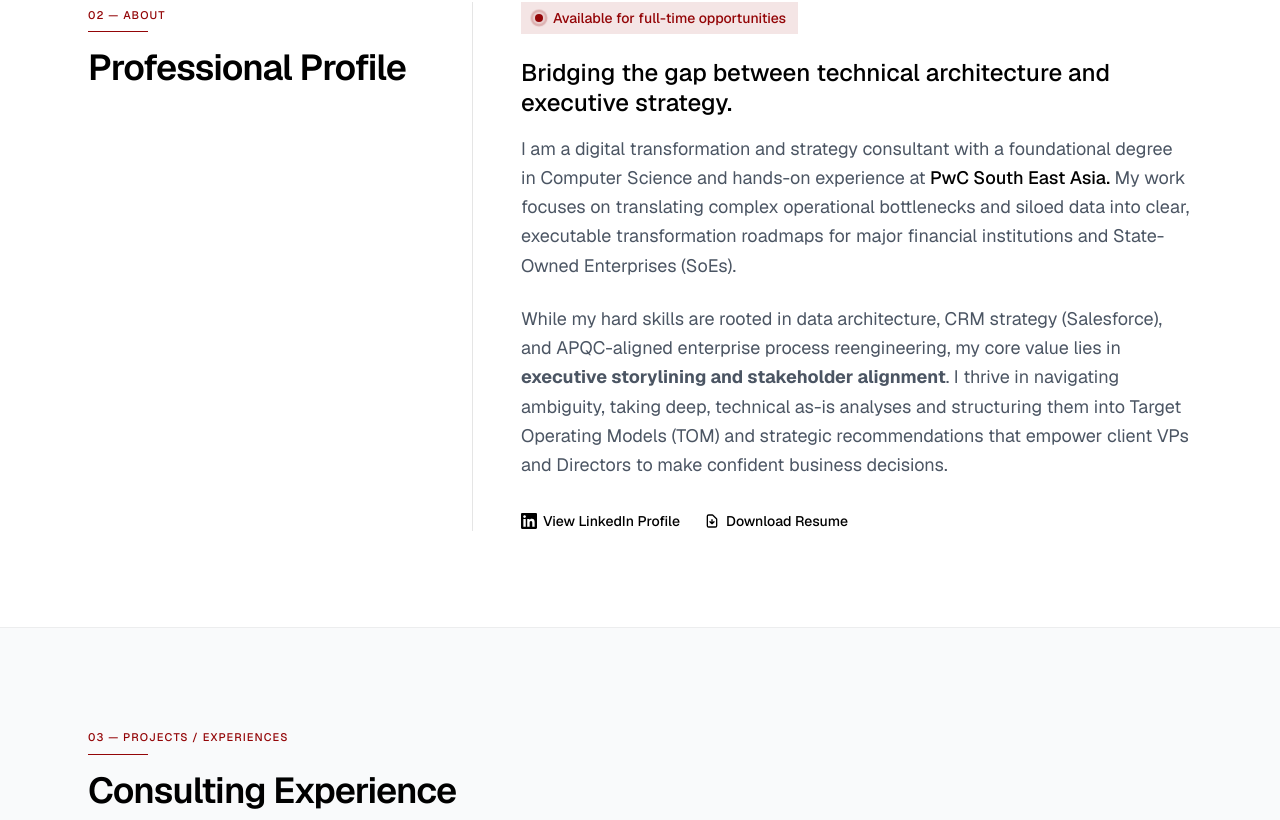
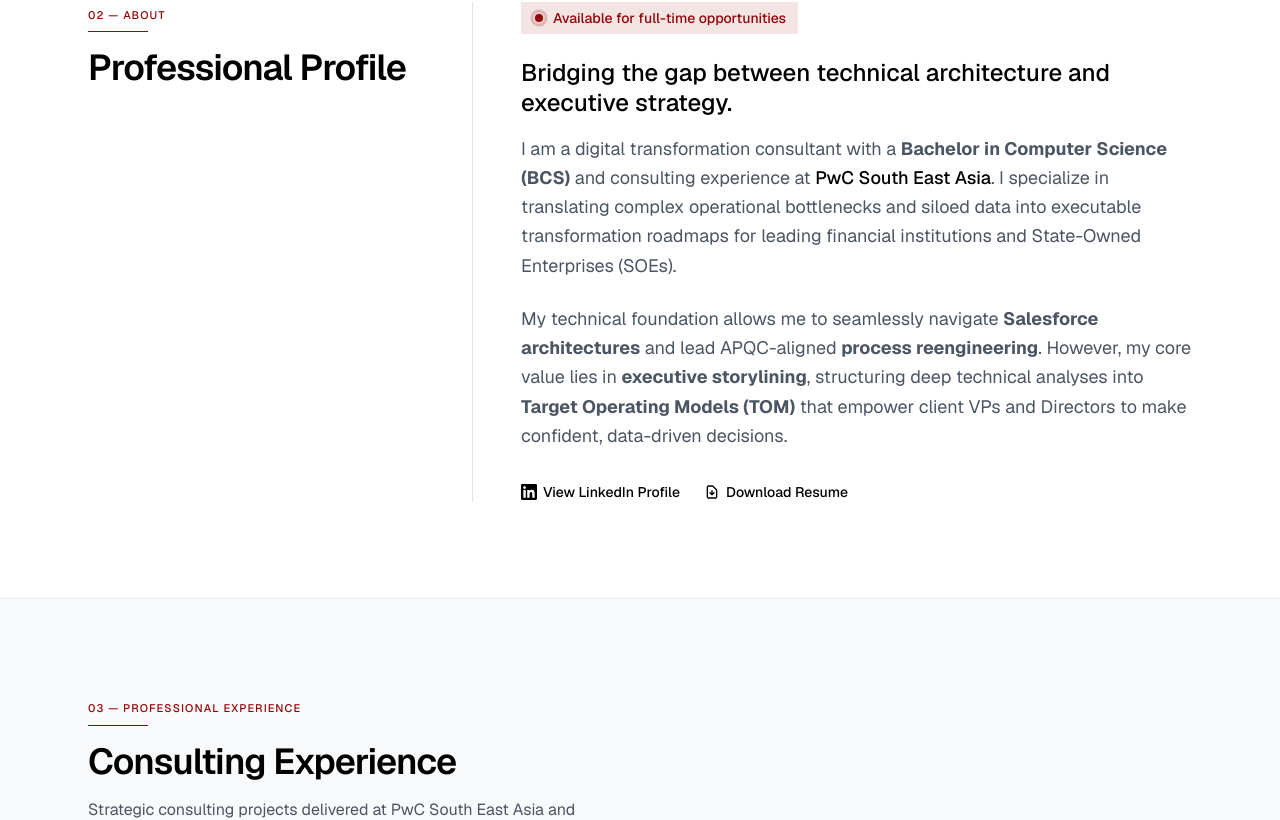
Before and after one commit to Markkreel/markkreel.github.io, a Next.js app: page / in a window 1280 px wide. Shown: the part 936-1756 px from the top of the page. Built offline with nearby package versions, Linux system fonts and the light colour scheme.

Commit message:
fix: Update metadata and content for improved clarity and SEO optimization

```diff
--- a/app/layout.tsx
+++ b/app/layout.tsx
@@ -48,21 +48,29 @@
 // ─── Metadata ─────────────────────────────────────────────────────────────────
 export const metadata: Metadata = {
   metadataBase: new URL("https://markkreel.github.io"),
-
-  title: "Mark Rumahorbo",
+  title: "Mark Rumahorbo | Digital Transformation Consultant",
   description:
     "Digital transformation and business process analyst delivering strategic solutions for banks and insurers across Southeast Asia.",
+
+  // 1. EXPANDED KEYWORDS
   keywords: [
-    "digital transformation",
-    "business consultant",
-    "Salesforce",
-    "BPR",
-    "PwC",
-    "Indonesia",
-    "process improvement",
-    "strategy consultant",
+    "Mark Rumahorbo",
+    "digital transformation consultant Jakarta",
+    "business process reengineering (BPR)",
+    "Salesforce data architecture",
+    "Target Operating Model (TOM) design",
+    "PwC strategy consultant",
+    "technology consulting Indonesia",
+    "APQC process mapping",
+    "financial services consultant",
+    "computer science to consulting",
   ],
   authors: [{ name: "Mark Rumahorbo" }],
+
+  // 2. ADD CANONICAL URL (Prevents Google from getting confused by duplicate links)
+  alternates: {
+    canonical: "https://markkreel.github.io",
+  },
 
   verification: {
     google: "t1gG8zXg_Ju0iRqq1wangwU9W37SGA9u-rJYrkN7wyQ",
--- a/app/page.tsx
+++ b/app/page.tsx
@@ -91,7 +91,7 @@
               href="#projects"
               className="nav-link text-sm text-gray-600 hover:text-black transition-colors"
             >
-              Projects
+              Experiences
             </a>
             <a
               href="#education"
@@ -297,15 +297,15 @@
                   Available for full-time opportunities
                 </div>
 
-                <h3 className="text-2xl font-medium text-black mb-4 leading-tight">
+                {/* <h3 className="text-2xl font-medium text-black mb-4 leading-tight">
                   Bridging the gap between technical architecture and executive
                   strategy.
                 </h3>
 
                 <p className="text-lg text-gray-600 leading-relaxed mb-6">
                   I am a digital transformation and strategy consultant with a
-                  foundational degree in Computer Science and hands-on
-                  experience at{" "}
+                  <strong>Bachelor's degree in Computer Science (BCS)</strong>{" "}
+                  and hands-on experience at{" "}
                   <span className="text-black font-medium">
                     PwC South East Asia.
                   </span>{" "}
@@ -326,6 +326,35 @@
                   as-is analyses and structuring them into Target Operating
                   Models (TOM) and strategic recommendations that empower client
                   VPs and Directors to make confident business decisions.
+                </p> */}
+
+                <h3 className="text-2xl font-medium text-black mb-4 leading-tight">
+                  Bridging the gap between technical architecture and executive
+                  strategy.
+                </h3>
+
+                <p className="text-lg text-gray-600 leading-relaxed mb-6">
+                  I am a digital transformation consultant with a{" "}
+                  <strong>Bachelor in Computer Science (BCS)</strong> and
+                  consulting experience at{" "}
+                  <span className="text-black font-medium">
+                    PwC South East Asia
+                  </span>
+                  . I specialize in translating complex operational bottlenecks
+                  and siloed data into executable transformation roadmaps for
+                  leading financial institutions and State-Owned Enterprises
+                  (SOEs).
+                </p>
+
+                <p className="text-lg text-gray-600 leading-relaxed mb-8">
+                  My technical foundation allows me to seamlessly navigate{" "}
+                  <strong>Salesforce architectures</strong> and lead
+                  APQC-aligned <strong>process reengineering</strong>. However,
+                  my core value lies in <strong>executive storylining</strong>,
+                  structuring deep technical analyses into{" "}
+                  <strong>Target Operating Models (TOM)</strong> that empower
+                  client VPs and Directors to make confident, data-driven
+                  decisions.
                 </p>
 
                 <div className="flex flex-col sm:flex-row sm:items-center gap-6">
@@ -374,7 +403,7 @@
             <div className="mb-16 reveal">
               <p className="section-number mb-4">
                 <span className="section-number-text">
-                  03 — PROJECTS / EXPERIENCES
+                  03 — PROFESSIONAL EXPERIENCE
                 </span>
                 <span className="section-number-line"></span>
               </p>
@@ -1081,7 +1110,7 @@
                     </p>
                   </div>
                   <span className="text-sm text-gray-500">
-                    Sep 2020 – Jul 2024
+                    Sept 2020 - July 2024
                   </span>
                 </div>
                 <p className="text-gray-600 mb-4">Yogyakarta, Indonesia</p>
@@ -1109,7 +1138,7 @@
                     </p>
                   </div>
                   <span className="text-sm text-gray-500">
-                    Apr 2023 – Sep 2023
+                    April 2023 – September 2023
                   </span>
                 </div>
                 <p className="text-gray-600 mb-4">Leipzig, Germany</p>
@@ -1138,25 +1167,29 @@
                       Yogyakarta Independent School
                     </p>
                   </div>
-                  <span className="text-sm text-gray-500">Jul 2020</span>
+                  <span className="text-sm text-gray-500">July 2020</span>
                 </div>
                 <p className="text-gray-600 mb-4">Yogyakarta, Indonesia</p>
-                <div className="flex items-center gap-4 mb-4">
+
+                <div className="flex flex-wrap items-center gap-2 mb-4">
                   <span className="text-sm font-medium px-3 py-1 bg-gray-100">
-                    Grade: 30/45
-                  </span>
-                </div>
-                <p className="text-sm text-gray-500">
-                  <span className="font-medium text-black">
-                    High-Level Subjects:
-                  </span>{" "}
-                  Design Technology, English, Environmental Systems and
-                  Societies
+                    Design Technology (HL)
+                  </span>
+                  <span className="text-sm font-medium px-3 py-1 bg-gray-100">
+                    English (HL)
+                  </span>
+                  <span className="text-sm font-medium px-3 py-1 bg-gray-100">
+                    Environmental Systems and Societes (HL)
+                  </span>
+                </div>
+
+                <p className="text-sm text-gray-600 mb-2">
+                  Rigorous pre-university program with a focus on environmental
+                  systems and design thinking.
                 </p>
-                <p className="text-sm text-gray-500">
-                  <span className="font-medium text-black">
-                    Member of Student Council Committee
-                  </span>
+                <p className="text-sm text-gray-800 font-medium flex items-center gap-2 mt-4">
+                  <span className="w-1.5 h-1.5 bg-accent rounded-full"></span>
+                  Student Council Committee Member
                 </p>
               </div>
             </div>
@@ -1194,7 +1227,7 @@
                       HIMAKOM (Computer Science Association)
                     </h3>
                     <p className="text-gray-400">
-                      Universitas Gadjah Mada • Oct 2020 – Oct 2022
+                      Universitas Gadjah Mada • October 2020 – October 2022
                     </p>
                   </div>
                 </div>
--- a/app/sitemap.ts
+++ b/app/sitemap.ts
@@ -1,13 +1,13 @@
-import { MetadataRoute } from 'next';
+import { MetadataRoute } from "next";
 
 export const dynamic = "force-static";
 
 export default function sitemap(): MetadataRoute.Sitemap {
   return [
     {
-      url: 'https://markkreel.github.io.com',
+      url: "https://markkreel.github.io.com",
       lastModified: new Date(),
-      changeFrequency: 'monthly',
+      changeFrequency: "monthly",
       priority: 1,
     },
     // Add other routes here if you have them (e.g., /about, /projects)
```
Also changed, not shown: app/robots.ts (+4 -4 lines).
